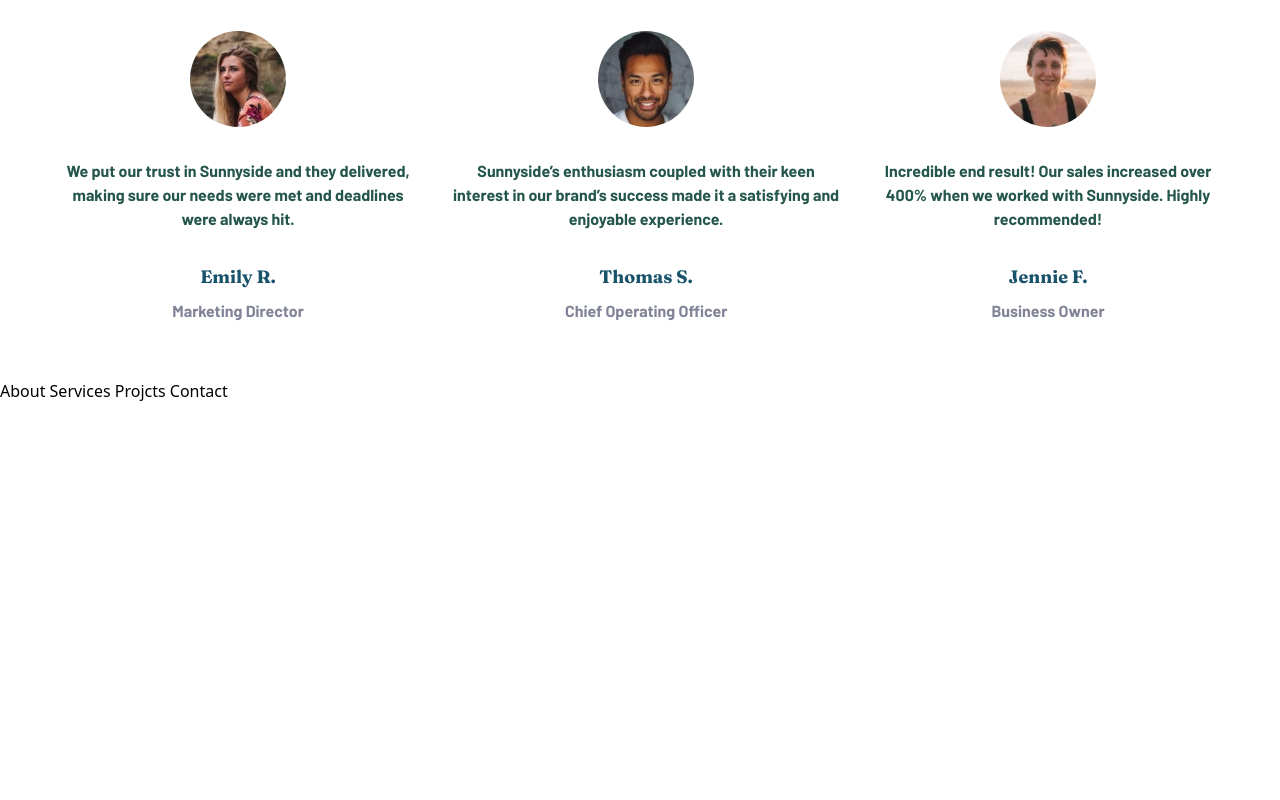
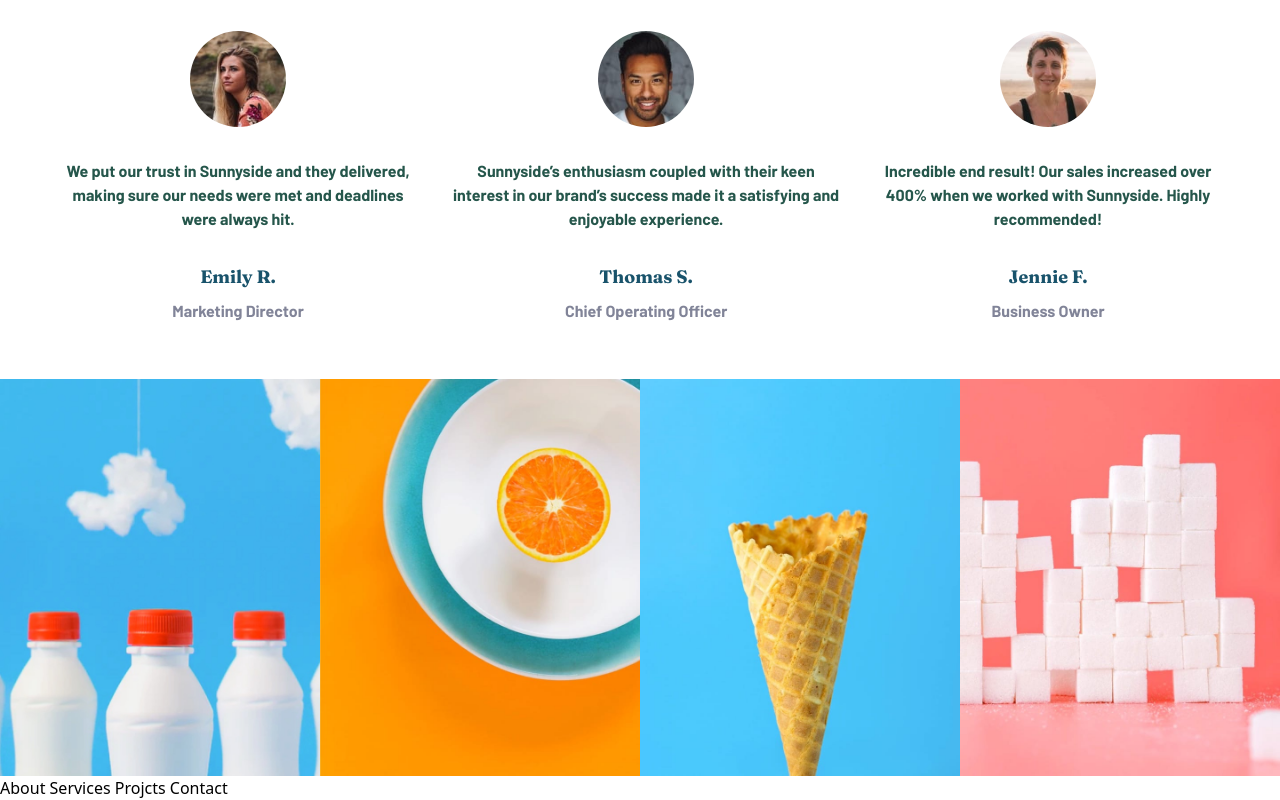
Before and after one commit to gauravsingh1281/Frontend-Mentor-Sunnyside-agency-landing-page, a website: page index.html in a window 1280 px wide. Shown: the part 2364-3164 px from the top of the page. Before the commit the page ends 2767 px from the top, so only its background shows below. Drawn offline with Linux system fonts and the light colour scheme.

Commit message:
Image gallery section added.

```diff
--- a/index.html
+++ b/index.html
@@ -176,7 +176,31 @@
         </div>
       </div>
     </section>
+    <!-- image gallery -->
+    <section class="w-full flex flex-col md:flex-row">
+      <div class="flex items-center  justify-center w-full">
+        <!-- Mobile image -->
+        <img class="w-1/2 md:hidden" src="./images/mobile/image-gallery-milkbottles.jpg"
+          alt="image-gallery-milkbottles">
+        <img class="w-1/2 md:hidden" src="./images/mobile/image-gallery-orange.jpg" alt="image-gallery-orange">
+        <!-- Desktop image -->
+        <img class="w-1/2 hidden md:block" src="./images/desktop/image-gallery-milkbottles.jpg"
+          alt="image-gallery-milkbottles">
+        <img class="w-1/2 hidden md:block" src="./images/desktop/image-gallery-orange.jpg" alt="image-gallery-orange">
+      </div>
 
+      <div class="flex items-center justify-center w-full">
+        <!-- Mobile image -->
+        <img class="w-1/2 md:hidden" src="./images/mobile/image-gallery-cone.jpg" alt="image-gallery-cone">
+        <img class="w-1/2 md:hidden" src="./images/mobile/image-gallery-sugar-cubes.jpg"
+          alt="image-gallery-sugar-cubes">
+        <!-- Desktop image -->
+        <img class="w-1/2 hidden md:block" src="./images/desktop/image-gallery-cone.jpg" alt="image-gallery-cone">
+        <img class="w-1/2 hidden md:block" src="./images/desktop/image-gallery-sugarcubes.jpg"
+          alt="image-gallery-sugar-cubes">
+      </div>
+
+    </section>
 
 
 
```
Also changed, not shown: src/output.css.
